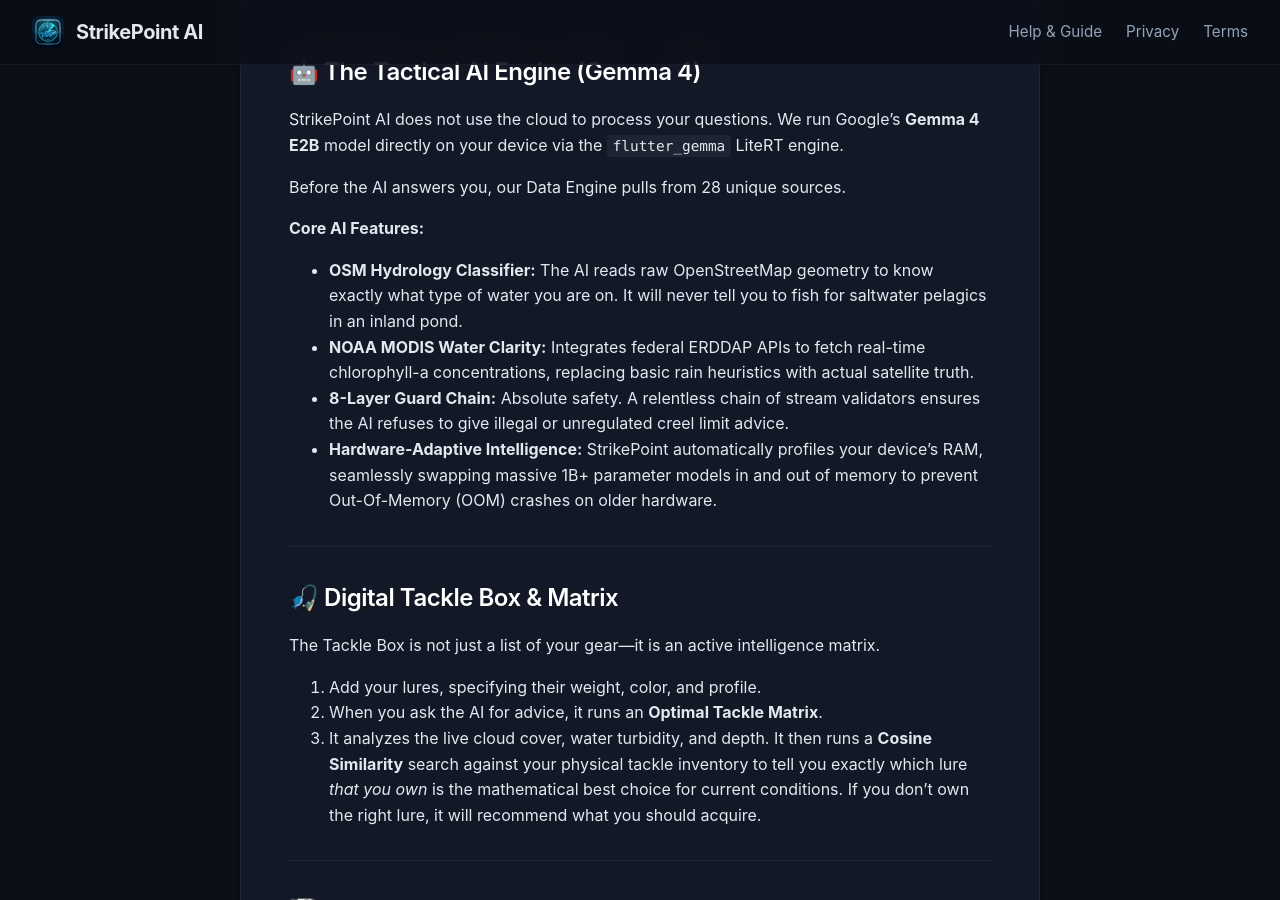
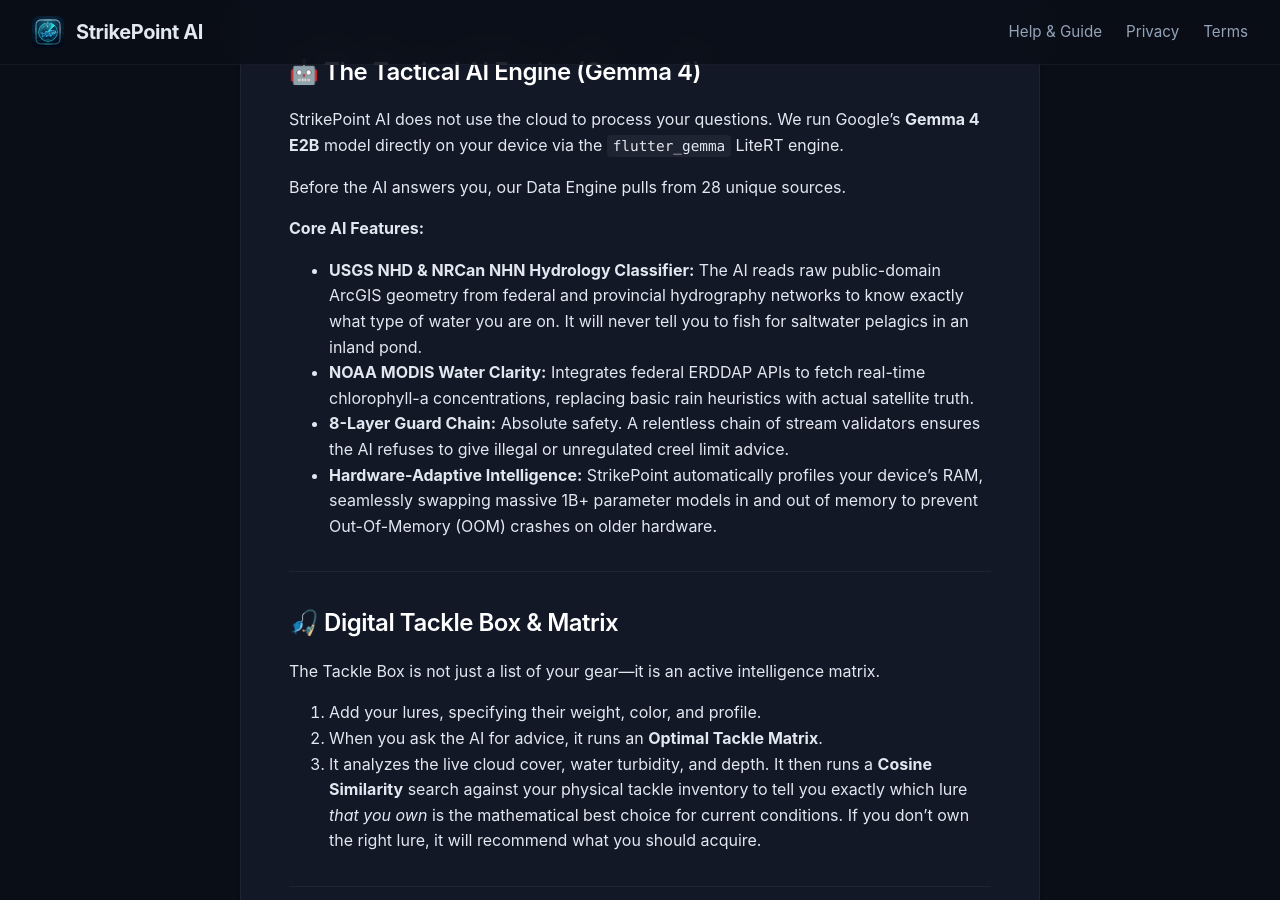
Before and after one commit to yyiimmiiyy/StrikePointAI-Assets, a Jekyll site: the page built from help.md, in a window 1280 px wide and 900 px high, scrolled down 2137 px. Built offline with Jekyll 4.4.1, drawn with Linux system fonts in a browser that asks for light colours.

Commit message:
docs(sync): Synchronize live website and compliance policies

```diff
--- a/help.md
+++ b/help.md
@@ -63,7 +63,7 @@ StrikePoint AI does not use the cloud to process your questions. We run Google's
 Before the AI answers you, our Data Engine pulls from 28 unique sources.
 
 **Core AI Features:**
-- **OSM Hydrology Classifier:** The AI reads raw OpenStreetMap geometry to know exactly what type of water you are on. It will never tell you to fish for saltwater pelagics in an inland pond.
+- **USGS NHD & NRCan NHN Hydrology Classifier:** The AI reads raw public-domain ArcGIS geometry from federal and provincial hydrography networks to know exactly what type of water you are on. It will never tell you to fish for saltwater pelagics in an inland pond.
 - **NOAA MODIS Water Clarity:** Integrates federal ERDDAP APIs to fetch real-time chlorophyll-a concentrations, replacing basic rain heuristics with actual satellite truth.
 - **8-Layer Guard Chain:** Absolute safety. A relentless chain of stream validators ensures the AI refuses to give illegal or unregulated creel limit advice.
 - **Hardware-Adaptive Intelligence:** StrikePoint automatically profiles your device's RAM, seamlessly swapping massive 1B+ parameter models in and out of memory to prevent Out-Of-Memory (OOM) crashes on older hardware.
--- a/index.html
+++ b/index.html
@@ -623,10 +623,10 @@
                 </div>
 
                 <div class="card">
-                    <span class="pill">OpenStreetMap</span>
+                    <span class="pill">USGS NHD & NRCan NHN</span>
                     <div class="card-icon">🗺️</div>
-                    <h3>OSM Hydrology Classifier</h3>
-                    <p>Reads raw geometry to automatically classify your biome. The AI knows you're on an inland pond and won't suggest impossible saltwater pelagics.</p>
+                    <h3>Hydrology Classifier</h3>
+                    <p>Reads raw ArcGIS geometry from public-domain and OGL-Canada hydrography networks to automatically classify your biome. The AI knows you're on an inland pond and won't suggest impossible saltwater pelagics.</p>
                 </div>
 
                 <div class="card">
```
